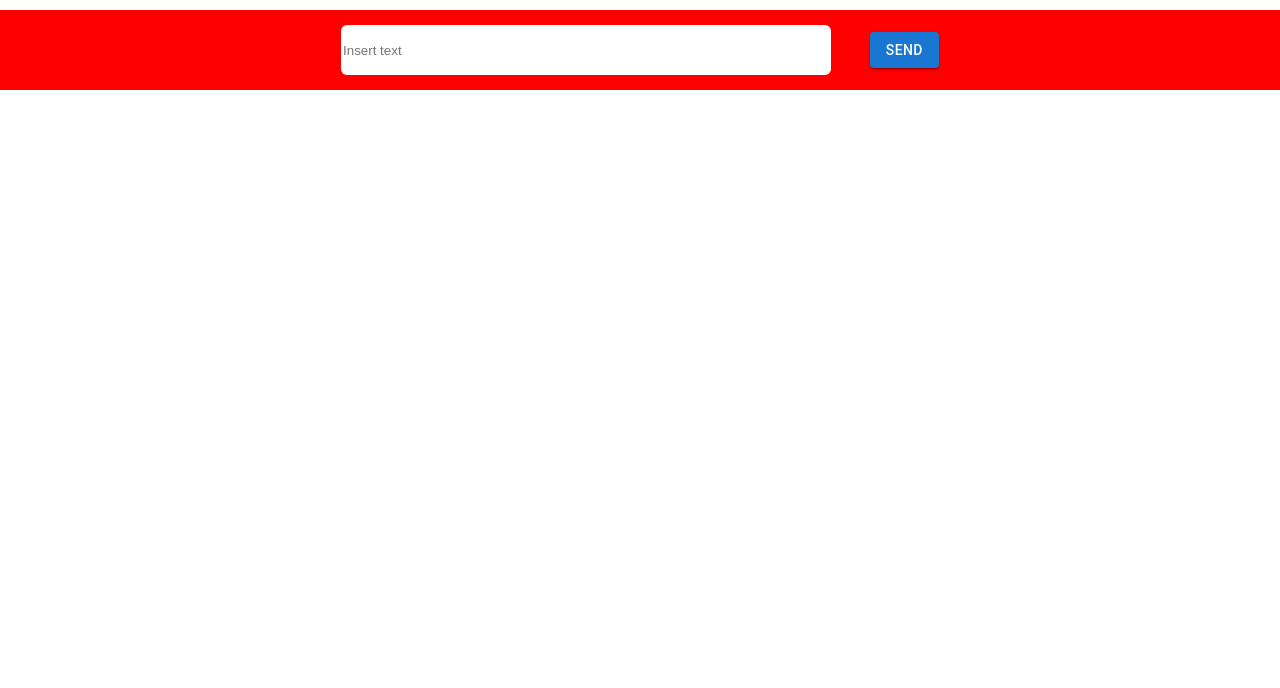
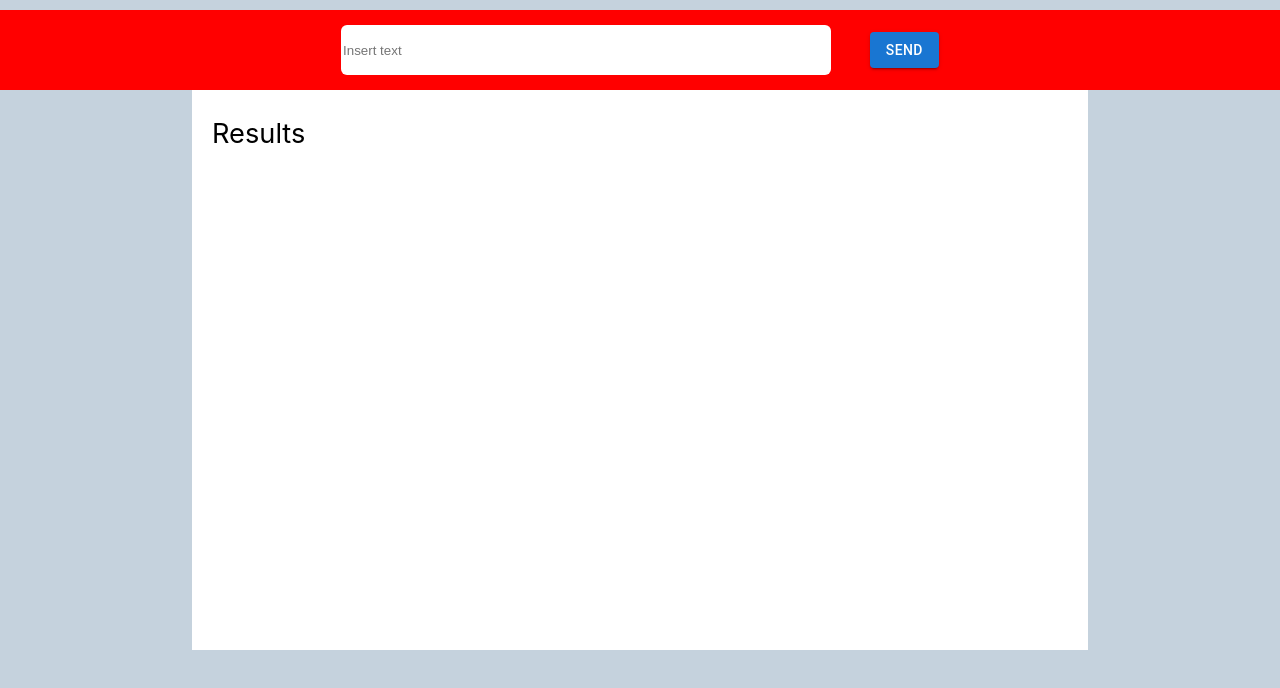
Before and after one commit to carlos260382/CopyWriteFrontend, a React (Create React App) app: page / in a window 1280 px wide. Shown: the top 688 px of the page. Built offline with nearby package versions, Linux system fonts and the light colour scheme.

Commit message:
feature style

```diff
--- a/src/App.js
+++ b/src/App.js
@@ -1,36 +1,39 @@
 import React, { useState } from "react";
 import Button from "@mui/material/Button";
 import Axios from "axios";
+import LoadingBox from "./LoadingBox";
 import style from "./App.module.css";
 
 function App() {
   const [input, setInput] = useState("");
   const [text, setText] = useState([]);
 
-  // function saveText(text, data) {
-  //   return text.push(data);
-  // }
+  const API_BASE_URL =
+    "http://localhost:3001/apihost/iecho/" || "http://localhost:5000";
 
-  const submitHandler = async (e) => {
-    console.log("este es el input enviado", input);
+  const submitHandler = async () => {
     try {
-      const { data } = await Axios.get(
-        `http://localhost:3001/apihost/iecho/${input}`,
-        {
-          headers: {
-            "Access-Control-Allow-Origin": "*",
-            "Content-Type": "application/json",
-          },
-          body: JSON.stringify(input),
-        }
-      );
-      setText([...text, data]);
+      const { data } = await Axios.get(`${API_BASE_URL}${input}`, {
+        headers: {
+          "Access-Control-Allow-Origin": "*",
+          "Content-Type": "application/json",
+        },
+        body: JSON.stringify(input),
+      });
+      if (data) setText(data);
       console.log("lo que llega del backend", data);
     } catch (error) {
       console.log("error de app", error);
     }
   };
-  console.log("el estado text", text);
+  const arrayText = [];
+
+  Object.keys(text).forEach((key) => {
+    const array = text[key];
+    arrayText.push(array);
+  });
+  console.log("la URL", API_BASE_URL);
+
   return (
     <div className={style.container}>
       <div className={style.input}>
@@ -44,6 +47,20 @@ function App() {
           Send
         </Button>
       </div>
+
+      <div className={style.cards}>
+        <h3>Results</h3>
+
+        {!text ? (
+          <LoadingBox></LoadingBox>
+        ) : (
+          arrayText.map((t) => (
+            <li key={t._id}>
+              <div className={style.cardText}>{t.text}</div>
+            </li>
+          ))
+        )}
+      </div>
     </div>
   );
 }
--- a/src/App.module.css
+++ b/src/App.module.css
@@ -18,6 +18,8 @@ body {
     width: 100 vw;
     display: flex;
     flex-direction: column;
+    align-items: center;
+    background-color: rgb(197, 210, 221);
   }
  .input{
     width: 100vw;
@@ -39,3 +41,39 @@ body {
     height: 6vh;
     background-color: #ffffff;
  }
+
+ .cards{
+  width: 70vw;
+  height: 70vh;
+  background-color: #ffffff;
+  display: flex;
+  flex-direction: column-reverse;
+  justify-content: flex-end;
+  align-items: flex-start;
+ }
+
+ .cards h3{
+  position: absolute;
+  margin-left: 20px;
+  font-weight: 400;
+  font-size: 1.7em;
+ }
+
+ .cards li{
+  width: 70vw;
+
+  display: flex;
+  flex-direction: column;
+  justify-content: flex-start;
+  align-items: center;
+  list-style:none;
+
+ }
+
+ .cardText{
+  margin-top: 30px;
+  width: 30vw;
+  height: 5vh;
+  border: solid 2px rgba(14, 13, 13, 0.37);
+  border-radius: 5px;
+ }
--- /dev/null
+++ b/src/LoadingBox.js
@@ -0,0 +1,10 @@
+// eslint-disable-next-line no-unused-vars
+import React from 'react';
+
+export default function LoadingBox() {
+	return (
+		<div className='loading'>
+			<i className='fa fa-spinner fa-spin'></i>Cargando...
+		</div>
+	);
+}
```
Also changed, not shown: 1 other file (tests, documents, lock files or other folders).
